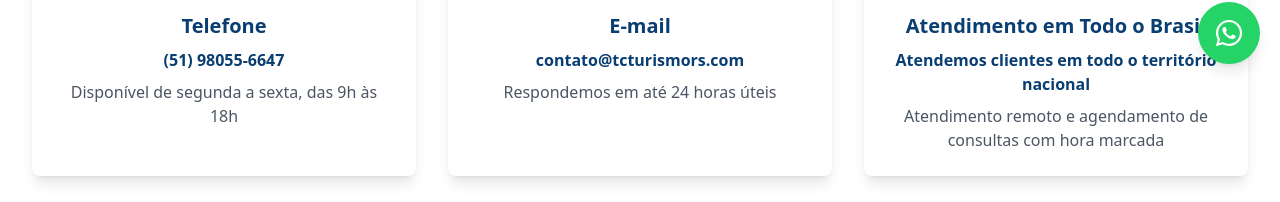
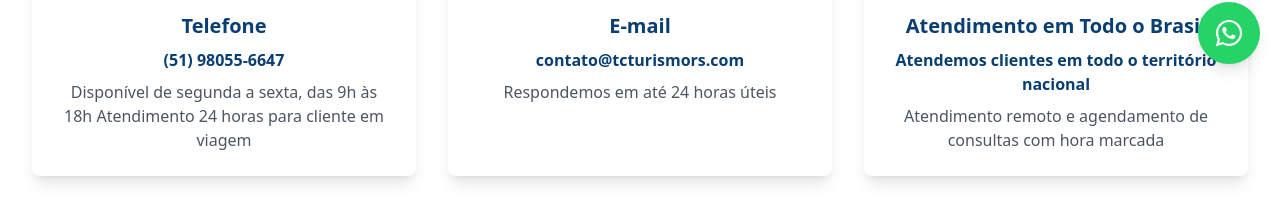
Before and after one commit to tiagoscastros/tcturismosite, a React (Vite) app: page /contato in a window 1280 px wide. Shown: the part 716-918 px from the top of the page. Built offline with nearby package versions, Linux system fonts and the light colour scheme.

Commit message:
Update Contact.tsx

```diff
--- a/src/pages/Contact.tsx
+++ b/src/pages/Contact.tsx
@@ -9,7 +9,7 @@ const Contact = () => {
       icon: Phone,
       title: 'Telefone',
       details: '(51) 98055-6647',
-      description: 'Disponível de segunda a sexta, das 9h às 18h'
+      description: 'Disponível de segunda a sexta, das 9h às 18h Atendimento 24 horas para cliente em viagem'
     },
     {
       icon: Mail,
```
